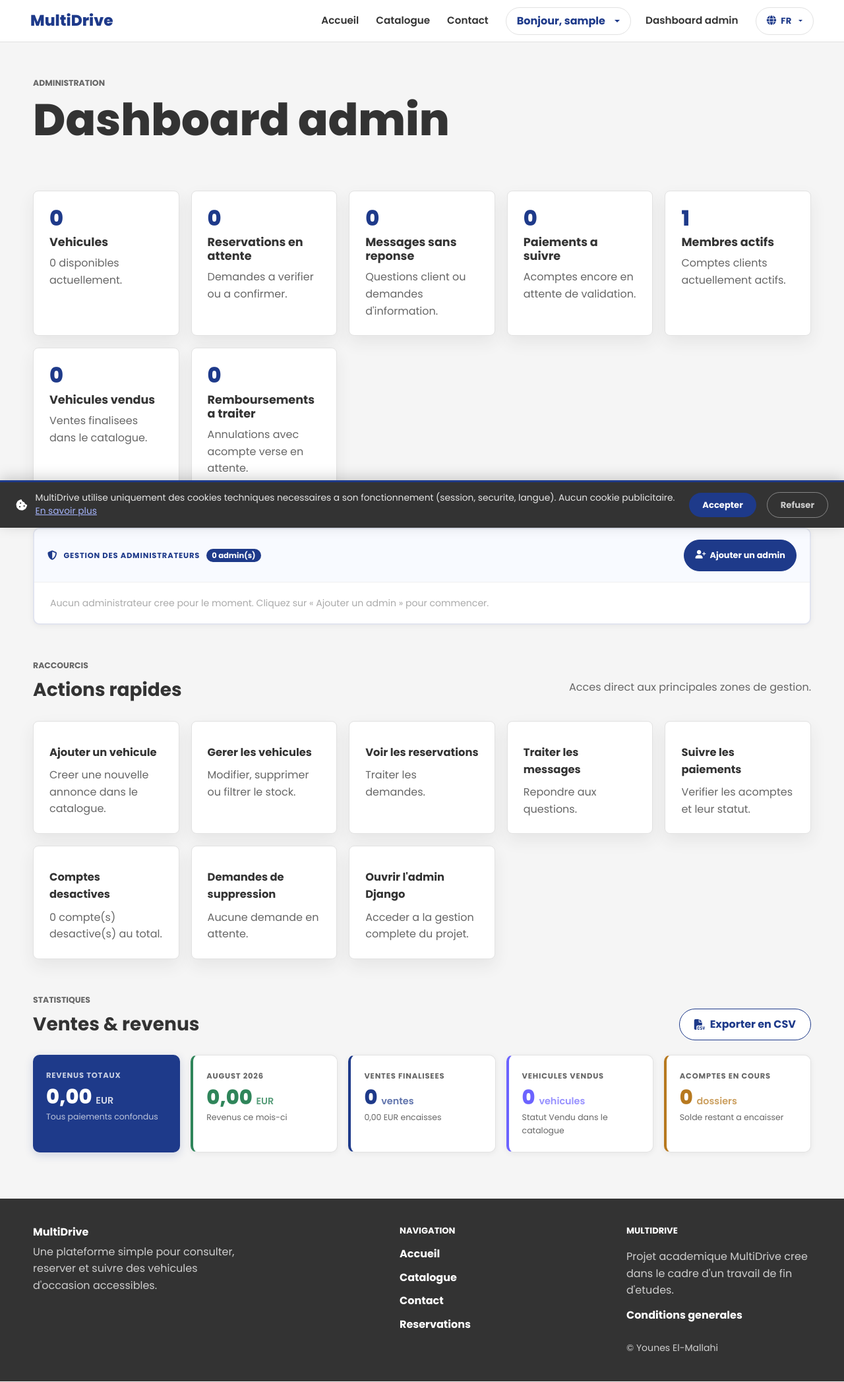
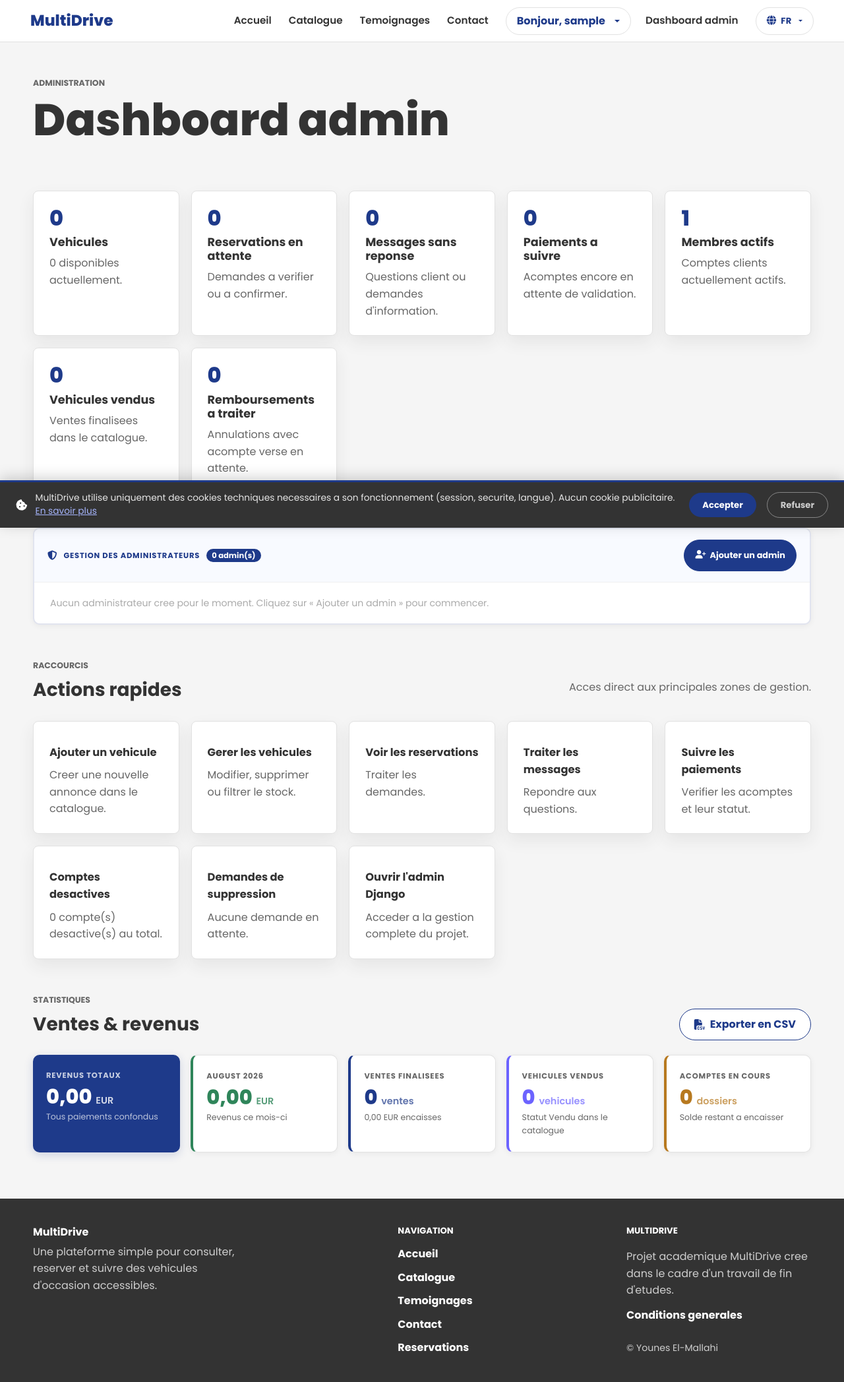
Before and after one commit to younesmala/multidrive, a Django app: page /accounts/admin-dashboard/ in a window 1280 px wide. Shown: the whole page at 66% size. Run offline with Django 5.2, Linux system fonts and the light colour scheme; the visitor is signed in with stand-in values (Sample User, id 1); data comes from the database, SQL or seed files in the repository; data that the repository does not hold is empty; parts of the project's set-up code (start-up, migrations or seed data) failed here and were passed over.

Commit message:
nav: ajout lien Temoignages dans la barre de navigation et le footer

```diff
--- a/vehicles/templates/vehicles/base.html
+++ b/vehicles/templates/vehicles/base.html
@@ -35,6 +35,9 @@
                     </li>
                     <li class="nav-item">
                         <a class="nav-link" href="{% url 'vehicles:vehicle_list' %}">{% trans "Catalogue" %}</a>
+                    </li>
+                    <li class="nav-item">
+                        <a class="nav-link" href="{% url 'payments:testimonial_list' %}">{% trans "Temoignages" %}</a>
                     </li>
                     <li class="nav-item">
                         <a class="nav-link" href="{% url 'contact:contact_form' %}">{% trans "Contact" %}</a>
@@ -166,6 +169,7 @@
             <div class="footer-links">
                 <a href="{% url 'home' %}">{% trans "Accueil" %}</a>
                 <a href="{% url 'vehicles:vehicle_list' %}">{% trans "Catalogue" %}</a>
+                <a href="{% url 'payments:testimonial_list' %}">{% trans "Temoignages" %}</a>
                 <a href="{% url 'contact:contact_form' %}">{% trans "Contact" %}</a>
                 {% if request.user.is_authenticated %}
                     <a href="{% url 'reservations:my_reservations' %}">{% trans "Reservations" %}</a>
```
